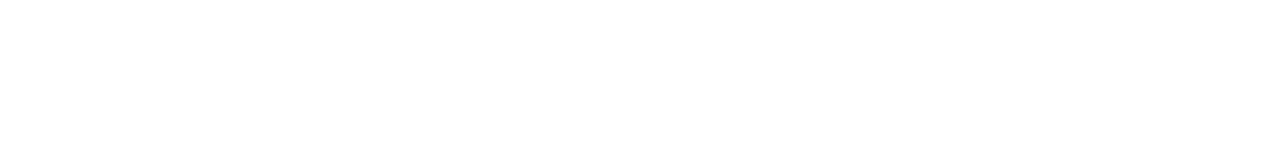
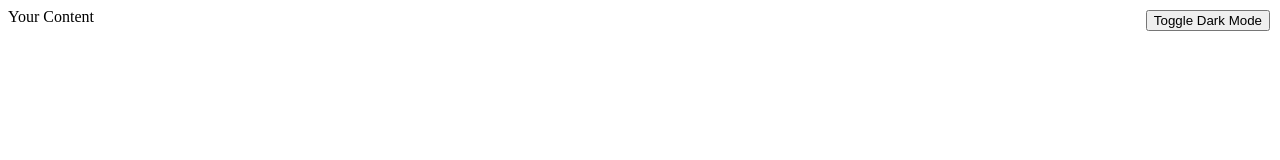
Before and after one commit to logiboicheese/PasswordManager, a website: page frontend/index.html in a window 1280 px wide. Drawn offline with Linux system fonts and the light colour scheme.

Commit message:
darkmode

```diff
--- a/frontend/index.html
+++ b/frontend/index.html
@@ -3,8 +3,53 @@
 <head>
     <title>Webpage Title</title>
     <meta charset="UTF-8">
+    <style>
+        :root {
+            --background-color: #fff;
+            --text-color: #000;
+        }
+
+        [data-theme="dark"] {
+            --background-color: #333;
+            --text-color: #fff;
+        }
+
+        body {
+            background-color: var(--background-color);
+            color: var(--text-color);
+            transition: background-color 0.3s, color 0.3s;
+        }
+
+        .theme-switch {
+            position: fixed;
+            top: 10px;
+            right: 10px;
+        }
+    </style>
 </head>
 <body>
-    <div id="uniqueID"></div>
+
+<div id="uniqueID">Your Content</div>
+<button class="theme-switch" onclick="toggleDarkMode()">Toggle Dark Mode</button>
+
+<script>
+    function toggleDarkMode() {
+        const currentTheme = document.documentElement.getAttribute('data-theme');
+        let targetTheme = "light";
+
+        if (currentTheme === "light") {
+            targetTheme = "dark";
+        }
+
+        document.documentElement.setAttribute('data-theme', targetTheme);
+        localStorage.setItem('theme', targetTheme);
+    }
+
+    // Initialize the theme on page load.
+    (function() {
+        const savedTheme = localStorage.getItem('theme') || 'light';
+        document.documentElement.setAttribute('data-theme', savedTheme);
+    })();
+</script>
 </body>
 </html>
```
